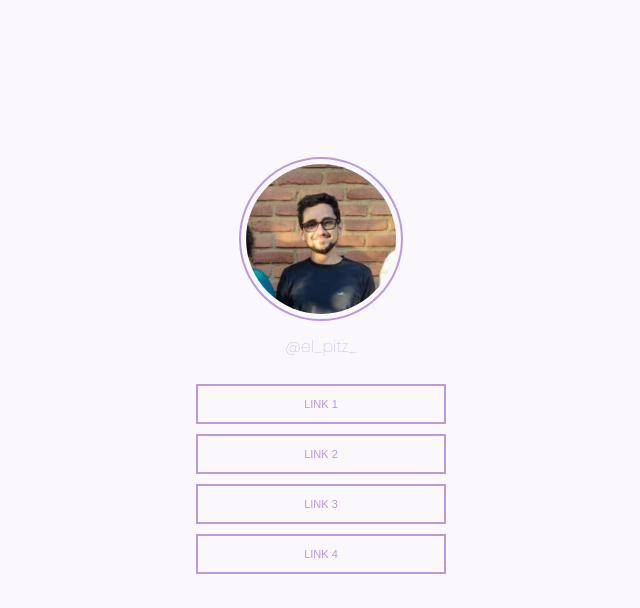
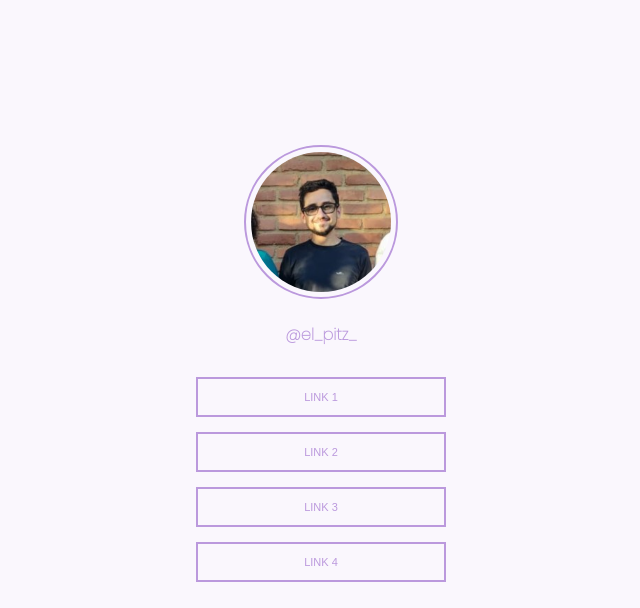
Before and after one commit to pitterpereira/desafios-rocketseat, a plain HTML site: page 2 - Social Tree/index.html in a window 1280 px wide. Shown: the top 608 px of the page, without its empty margins (319-959 px from the left). Drawn offline with Linux system fonts and the light colour scheme.

Commit message:
Espaçamentos e detalhe hover nos botões

```diff
--- a/2 - Social Tree/styles/style.css
+++ b/2 - Social Tree/styles/style.css
@@ -28,9 +28,10 @@ body {
 }
 
 p {
-    margin-top: 20px;
+    margin-top: 30px;
+    color: var(--purple);
     font-family: var(--fonte-poppins);
-    color: var(--purple);
+    font-weight: bold;
     text-align: center;
 }
 
@@ -40,11 +41,11 @@ p {
 
 */
 
-.botao-links {
+div .botao-links {
     width: 100%;
     height: 40px;
 
-    margin-top: 10px;
+    margin-top: 15px;
 
     font-style: var(--fonte-poppins);
     font-size: 11px;
@@ -55,14 +56,19 @@ p {
     border-style: solid;
 }
 
-.container {
+div .botao-links:hover {
+    background-color: var(--purple);
+    color: var(--body-bg-color);
+}
+
+div.container {
     width: 250px;
     display: flex;
     flex-direction: column;
     align-items: center;
 }
 
-.div-botoes-links {
+div.div-botoes-links {
     width: 100%;
     margin-top: 15px;
 
@@ -73,16 +79,15 @@ p {
 .div-links-redes {
     width: 80%;
 
-    margin-top: 40px;
+    margin-top: 45px;
 
     display: flex;
     align-items: center;
     justify-content: space-around;
 }
 
-.link-redes {
-    width: 18px;;
-
+div a .link-redes {
+    width: 18px;
 }
 
 /*
@@ -91,9 +96,9 @@ p {
 
 */
 
-#perfil {
-    height: 150px;
-    width: 150px;
+div #perfil {
+    height: 140px;
+    width: 140px;
 
     border-radius: 100%;
 
```
